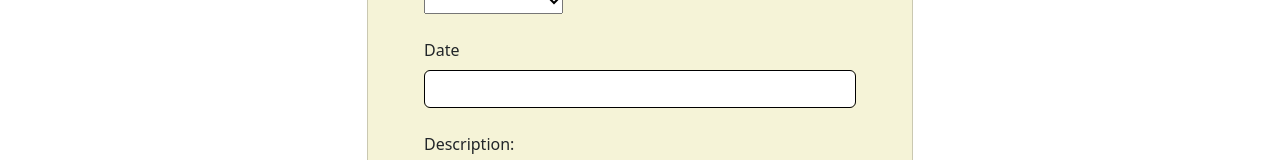
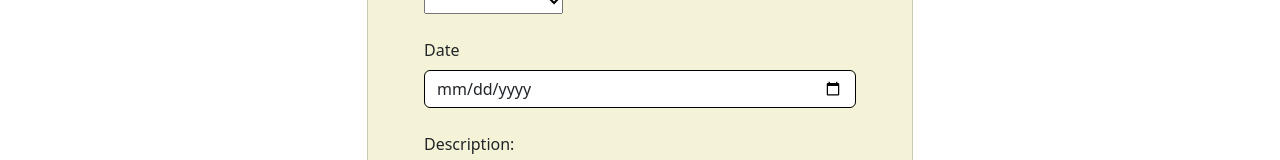
Before and after one commit to saumil8484/Finance_Tracker_UI, an Angular app: page /addTransactions in a window 1280 px wide. Shown: the part 336-496 px from the top of the page. Built offline with nearby package versions, Linux system fonts and the light colour scheme.

Commit message:
Set date input field

```diff
--- a/src/app/components/add-transaction/add-transaction.component.html
+++ b/src/app/components/add-transaction/add-transaction.component.html
@@ -24,7 +24,7 @@
 
                 <div data-mdb-input-init class="form-outline mb-4">
                     <label class="form-label" for="date">Date</label>
-                    <input type="text" [(ngModel)]="transactionObject.date" id="date" class="form-control" style="border-color: black;"/>
+                    <input type="date" [(ngModel)]="transactionObject.date" id="date" class="form-control" style="border-color: black;" placeholder="dd-mm-yyyy" value="" min="1997-01-01" max="2030-12-31"/>
                 </div>
 
                 <div data-mdb-input-init class="form-outline mb-4">
```
